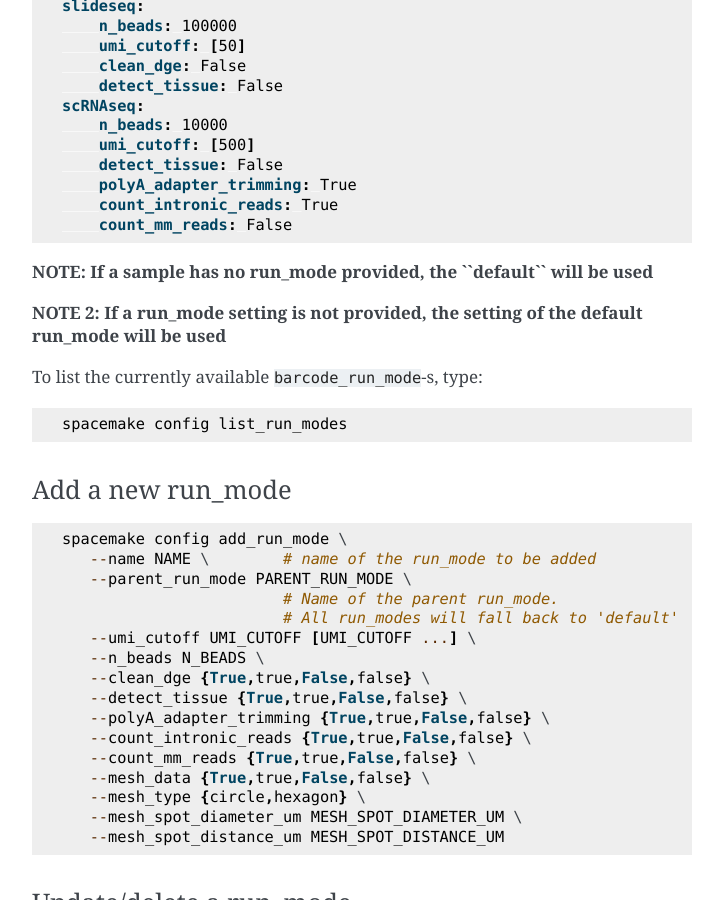
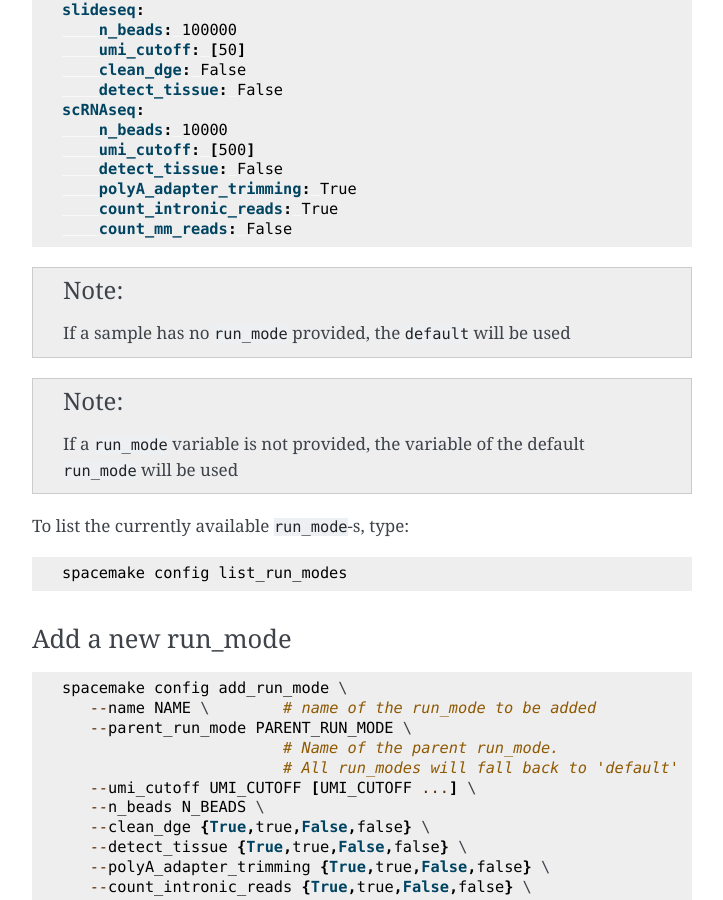
Before and after one commit to rajewsky-lab/spacemake, a Sphinx documentation site: the page built from docs/config.rst, in a window 1280 px wide and 900 px high, scrolled down 4767 px. Shown: the whole window, without its empty margins (388-1111 px from the left). Built offline with Sphinx 7.4.7, drawn with Linux system fonts in a browser that asks for light colours; some of the changed text lies outside the part shown.

Commit message:
added notes

```diff
--- a/docs/config.rst
+++ b/docs/config.rst
@@ -78,7 +78,7 @@
 The ``default`` value for barcode\_flavor will be dropseq: ``cell_barcode = r1[0:12]`` (cell-barcode comes from first 12nt of Read1) and
 ``UMI = r1[12:20]`` (UMI comes from the 13-20 nt of Read1).
 
-**If a sample has no barcode\_flavor provided, the ``default`` run\_mode will be used**
+**If a sample has no barcode\_flavor provided, the default run\_mode will be used**
 
 Provided barcode\_flavors
 ^^^^^^^^^^^^^^^^^^^^^^^^^
@@ -152,7 +152,8 @@
 ``clean_dge``
    whether to clean cell-barcodes from overhang primers, before creating the DGE.
 
-``detect_tissue`` (spatial only): if ``True``, apart from UMI cutoff spacemake will try to detect the tissue *in-silico*.
+``detect_tissue`` (spatial only)
+   if ``True``, apart from UMI cutoff spacemake will try to detect the tissue *in-silico*.
 
 ``polyA_adapter_trimming``
    if ``True`` 3' polyA stretches and apaters will be trimmed from Read2.
@@ -222,11 +223,13 @@
         count_intronic_reads: True
         count_mm_reads: False
 
-**NOTE: If a sample has no run\_mode provided, the ``default`` will be used**
+.. note::
+   If a sample has no ``run_mode`` provided, the ``default`` will be used
 
-**NOTE 2: If a run\_mode setting is not provided, the setting of the default run\_mode will be used**
+.. note::
+   If a ``run_mode`` variable is not provided, the variable of the default ``run_mode`` will be used
 
-To list the currently available ``barcode_run_mode``-s, type::
+To list the currently available ``run_mode``-s, type::
 
    spacemake config list_run_modes
 
@@ -296,9 +299,9 @@
 ``puck_data/visium_barcode_positions.csv``. Upon initiation, this file will automatically placed
 there by spacemake
 
-To list the currently available ``barcode_run_mode``-s, type::
+To list the currently available ``puck``-s, type::
 
-   spacemake config list_run_modes
+   spacemake config list_pucks
 
 
 Add a new puck
```
Also changed, not shown: other parts of docs/config.rst (+1 -1 lines), docs/quick-start.rst (+11 -9 lines).
